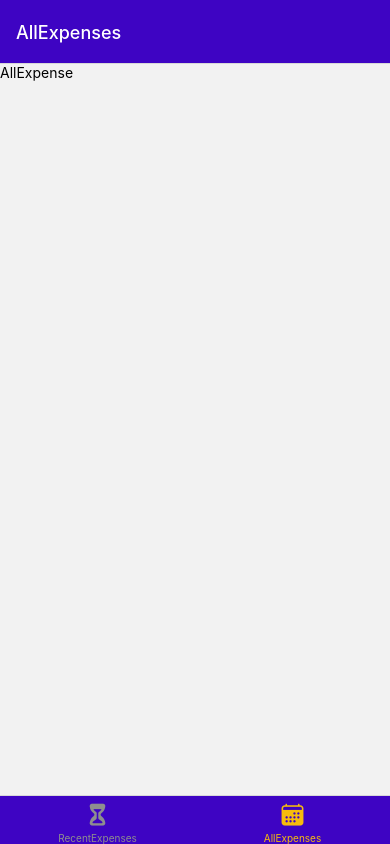
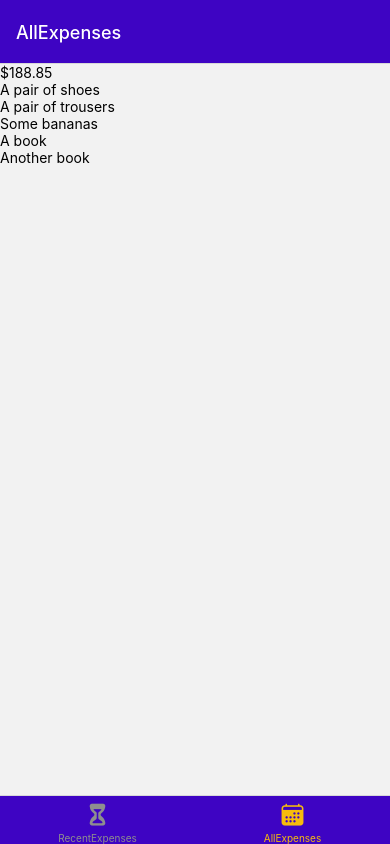
Before and after one commit to AsimSafarli/Expense-Tracker, a React Native app: screen /AllExpenses in a window 390 px wide. Built offline with nearby package versions, Linux system fonts and the light colour scheme.

Commit message:
add data, add new component then i list data with flatlist in ExpenseList

```diff
--- /dev/null
+++ b/Components/ExpenseList.js
@@ -0,0 +1,11 @@
+import React from 'react'
+import { FlatList, Text } from 'react-native'
+
+function ExpenseList({expenses}) {
+    function renderExpenseItem(itemData){
+        return <Text>{itemData.item.description}</Text>;
+    }
+  return <FlatList data={expenses} renderItem={renderExpenseItem}  keyExtractor={(item) => item.id}/>;
+}
+
+export default ExpenseList
--- /dev/null
+++ b/Components/ExpenseOutput.js
@@ -0,0 +1,48 @@
+import { View } from 'react-native';
+
+import ExpenseList from './ExpenseList';
+import ExpenseSummary from './ExpenseSummary';
+
+const DUMMY_EXPENSES = [
+  {
+    id: 'e1',
+    description: 'A pair of shoes',
+    amount: 59.99,
+    date: new Date('2021-12-19')
+  },
+  {
+    id: 'e2',
+    description: 'A pair of trousers',
+    amount: 89.29,
+    date: new Date('2022-01-05')
+  },
+  {
+    id: 'e3',
+    description: 'Some bananas',
+    amount: 5.99,
+    date: new Date('2021-12-01')
+  },
+  {
+    id: 'e4',
+    description: 'A book',
+    amount: 14.99,
+    date: new Date('2022-02-19')
+  },
+  {
+    id: 'e5',
+    description: 'Another book',
+    amount: 18.59,
+    date: new Date('2022-02-18')
+  }
+];
+
+function ExpenseOutput({ expenses, expensesPeriod }) {
+  return (
+    <View>
+      <ExpenseSummary expenses={DUMMY_EXPENSES} periodName={expensesPeriod} />
+      <ExpenseList  expenses={DUMMY_EXPENSES}/>
+    </View>
+  );
+}
+
+export default ExpenseOutput;
--- /dev/null
+++ b/Components/ExpenseSummary.js
@@ -0,0 +1,17 @@
+import React from 'react'
+import { Text, View } from 'react-native';
+
+function ExpenseSummary({ expenses, periodName }) {
+    const expensesSum = expenses.reduce((sum, expense) => {
+        return sum + expense.amount
+      }, 0);
+
+      return (
+        <View>
+          <Text>{periodName}</Text>
+          <Text>${expensesSum.toFixed(2)}</Text>
+        </View>
+      );
+}
+
+export default ExpenseSummary
--- a/Screen/AllExpense.js
+++ b/Screen/AllExpense.js
@@ -1,10 +1,9 @@
 import React from 'react'
 import { Text, View } from 'react-native'
+import ExpenseOutput from '../Components/ExpenseOutput'
 
 function AllExpense() {
-  return (
-    <Text>AllExpense</Text>
-  )
+  return  <ExpenseOutput  expense="Total" />
 }
 
 export default AllExpense
--- a/Screen/RecentExpenses.js
+++ b/Screen/RecentExpenses.js
@@ -1,10 +1,9 @@
 import React from 'react'
 import { Text, View } from 'react-native'
+import ExpenseOutput from '../Components/ExpenseOutput'
 
 function RecentExpenses() {
-  return (
-    <Text>RecentExpenses</Text>
-  )
+  return <ExpenseOutput expensesPeriod="Last 7 Days"/>
 }
 
 export default RecentExpenses
```
